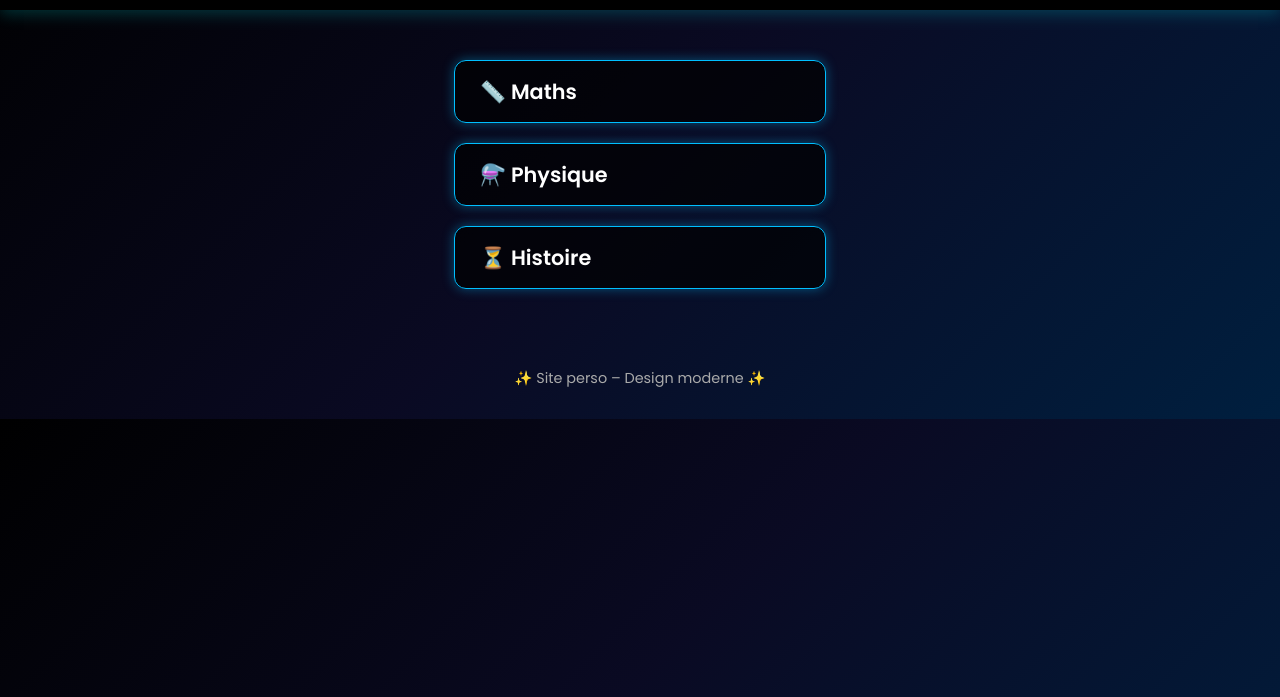
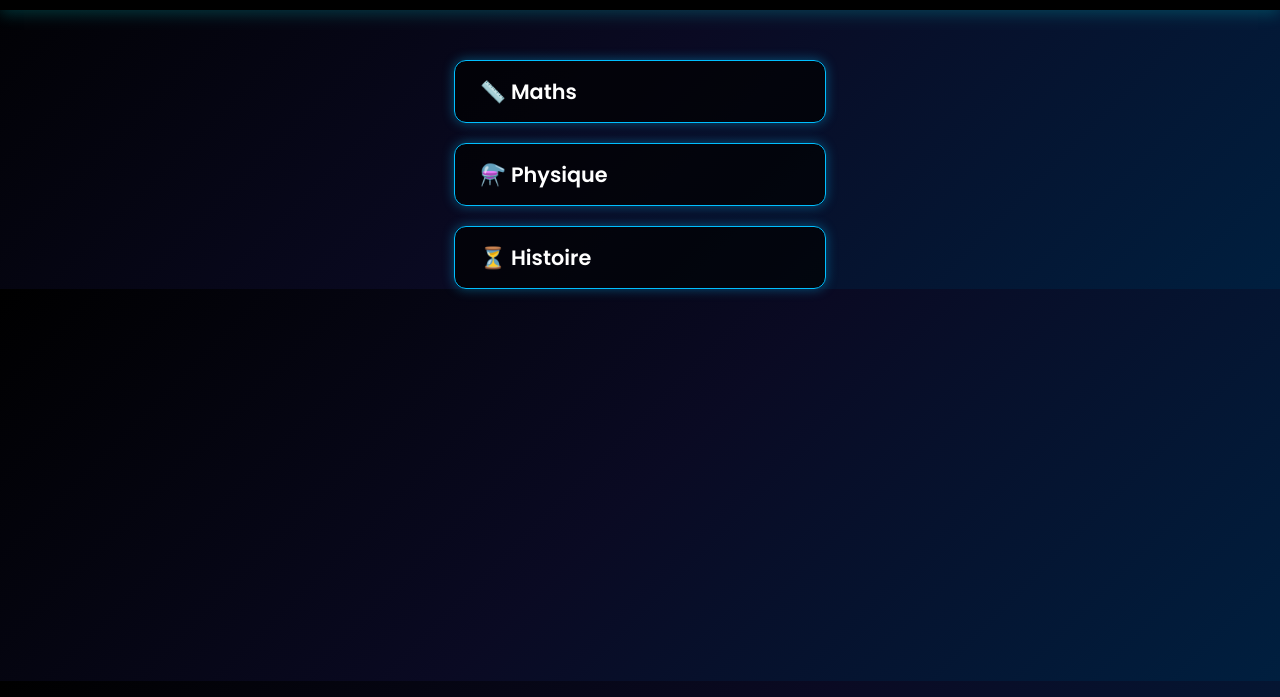
Before and after one commit to MGsnpe/ManuelsEnLigne, a plain HTML site: page index.html in a window 1280 px wide. Shown: the part 103-800 px from the top of the page. Drawn offline with Linux system fonts and the light colour scheme.

Commit message:
Update index.html

```diff
--- a/index.html
+++ b/index.html
@@ -78,9 +78,5 @@
     <a class="manuel" href="https://mesmanuels.fr/acces-libre/9782401058927" target="_blank">⚗️ Physique</a>
     <a class="manuel" href="https://mesmanuels.fr/acces-libre/9782017092544" target="_blank">⏳ Histoire</a>
   </main>
-
-  <footer>
-    <p>✨ Site perso – Design moderne ✨</p>
-  </footer>
 </body>
 </html>
```
